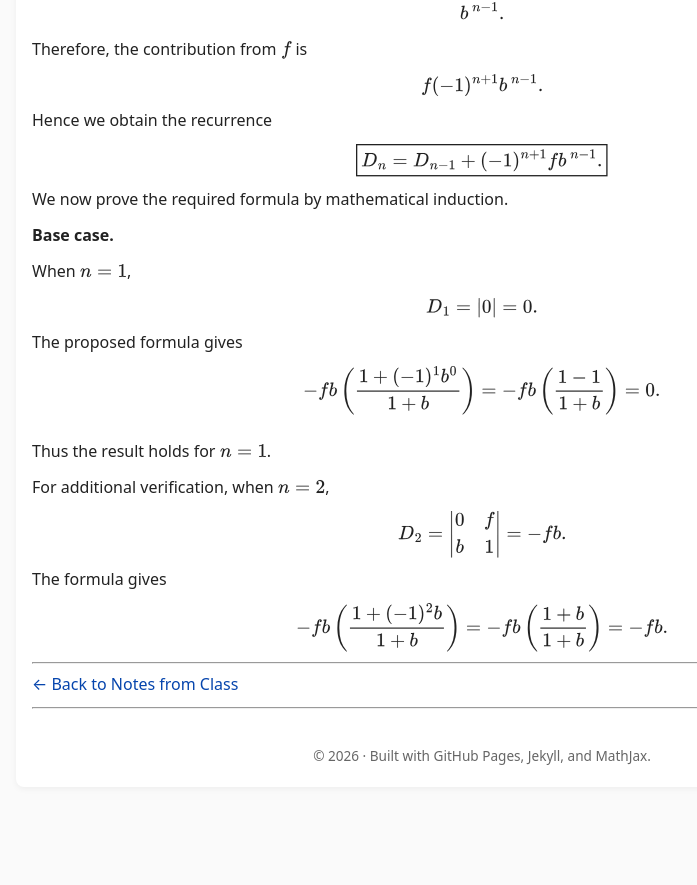
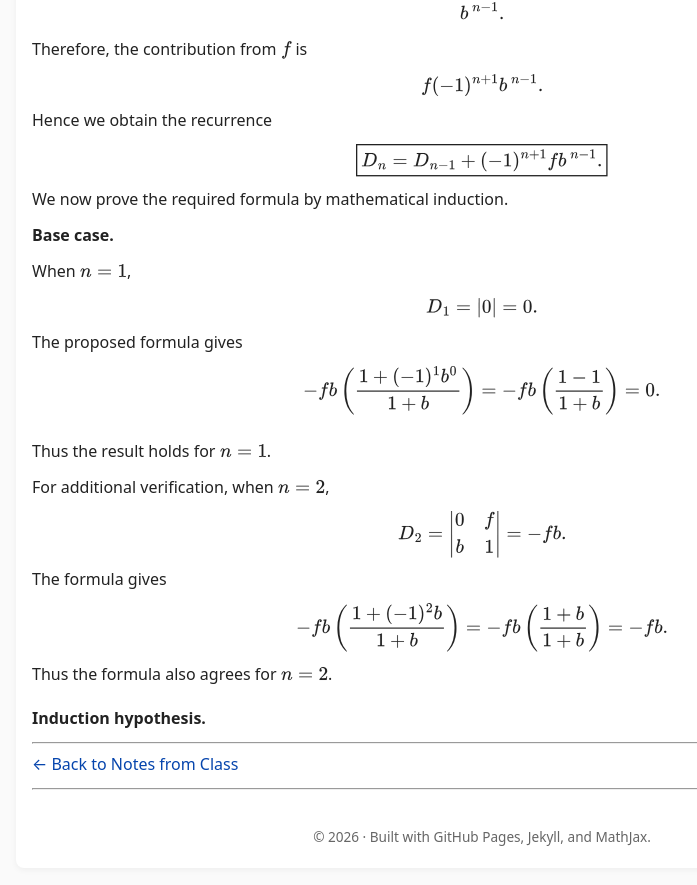
Before and after one commit to SaleemKamaludin/SaleemKamaludin.github.io, a Jekyll site: the page built from courses/math-2276/notes-from-class/lecture-2/index.md, in a window 1280 px wide and 900 px high, scrolled down 7082 px. Shown: the top 885 px of the window, without its empty margins (158-855 px from the left). Built offline with Jekyll 4.4.1, drawn with Linux system fonts in a browser that asks for light colours; before the commit the page ends 7901 px from its top, so only the background shows below that.

Commit message:
Add induction hypothesis heading to Lecture 2

```diff
--- a/courses/math-2276/notes-from-class/lecture-2/index.md
+++ b/courses/math-2276/notes-from-class/lecture-2/index.md
@@ -937,6 +937,14 @@ b & 1
 
 </div>
 
+<p>
+  Thus the formula also agrees for \(n=2\).
+</p>
+
+<p id="induction-hypothesis-heading" style="margin-top: 1.2rem;">
+  <strong>Induction hypothesis.</strong>
+</p>
+
 ---
 
 [← Back to Notes from Class]({{ '/courses/math-2276/notes-from-class/' | relative_url }})
```
